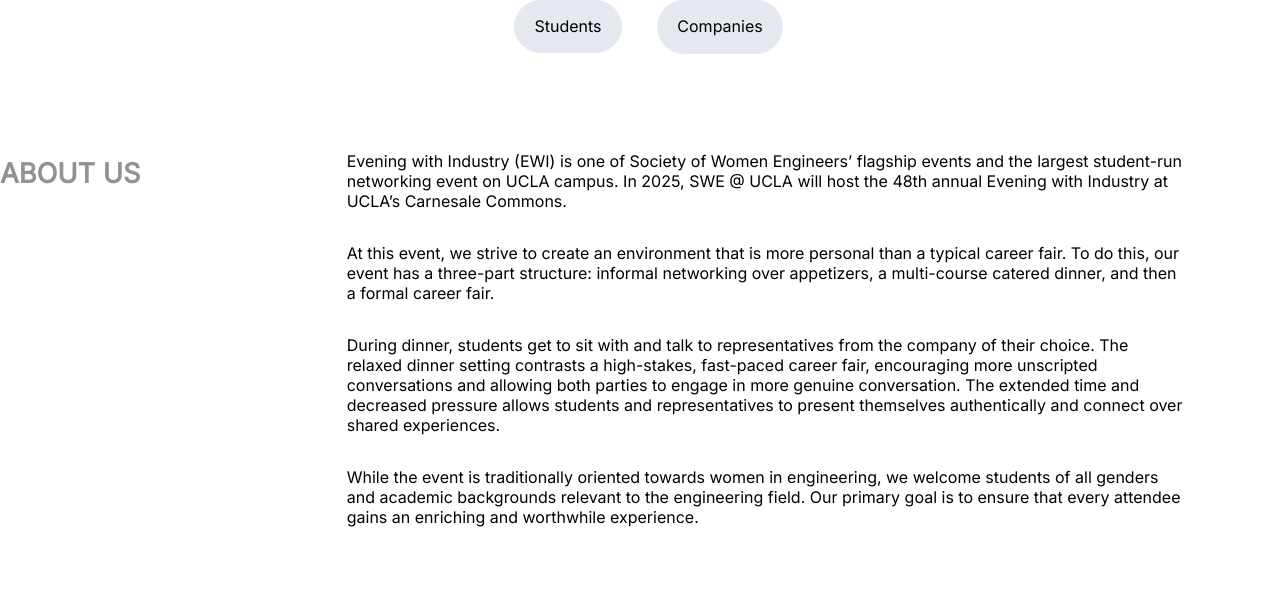
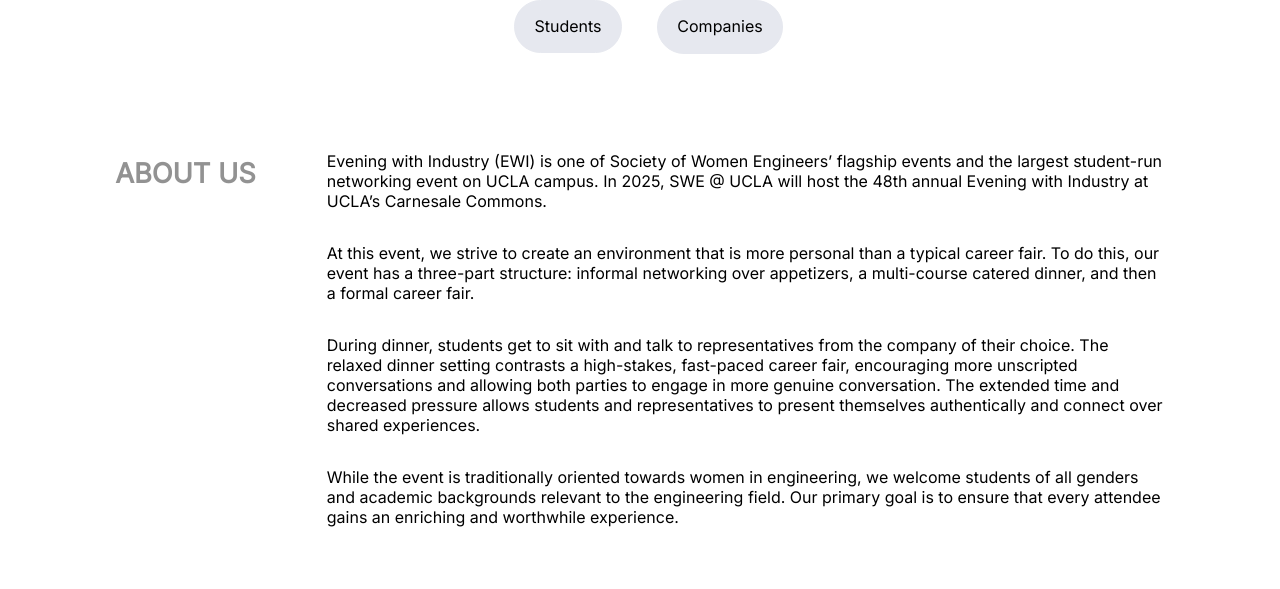
Before and after one commit to swe-ucla/ewi-website, a React (Create React App) app: page / in a window 1280 px wide. Shown: the part 760-1349 px from the top of the page. Built offline with nearby package versions, Linux system fonts and the light colour scheme; grey boxes are pictures that could not be loaded; a web font is replaced by a local one.

Commit message:
Additional changes

```diff
--- a/src/components/about/About.jsx
+++ b/src/components/about/About.jsx
@@ -8,9 +8,9 @@
 const About = () => {
   return (
     <section>
-    <div class="custom-grid">
-      <div><h2>About Us</h2></div>
-      <div className="container about__content">
+    <div className="container about__content">
+      <div class="custom-grid">
+            <div><h2>About Us</h2></div>
             <div className="about__paragraph">
               <p>Evening with Industry (EWI) is one of Society of Women Engineers’ flagship events and the largest student-run networking event on UCLA campus. In 2025, SWE @ UCLA will host the 48th annual Evening with Industry at UCLA’s Carnesale Commons.</p>
               <p>At this event, we strive to create an environment that is more personal than a typical career fair. To do this, our event has a three-part structure: informal networking over appetizers, a multi-course catered dinner, and then a formal career fair. </p>
```
